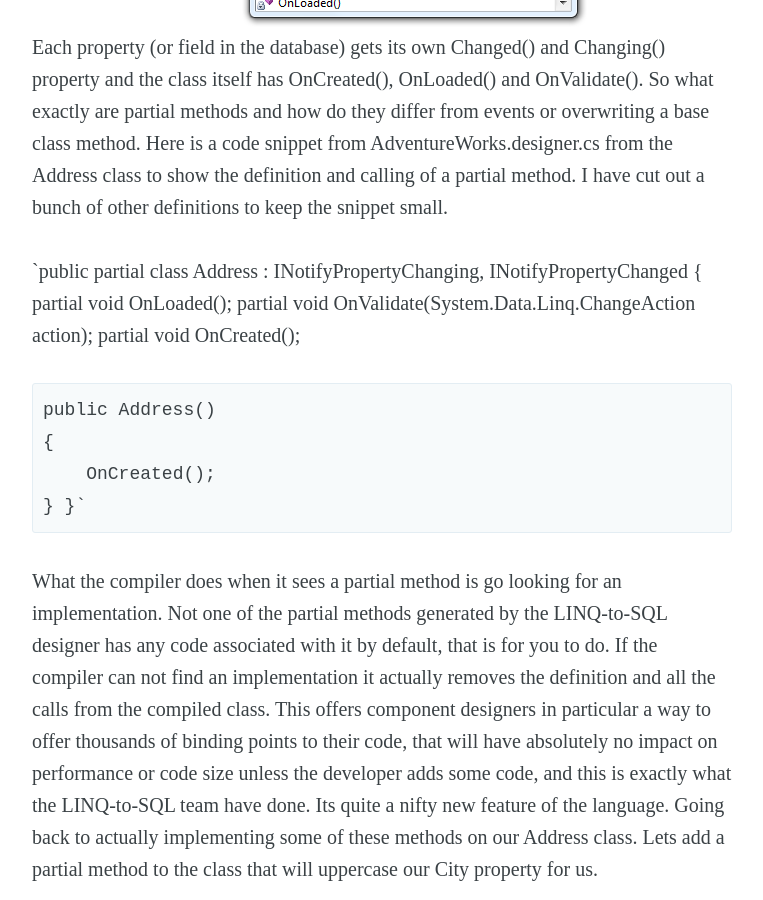
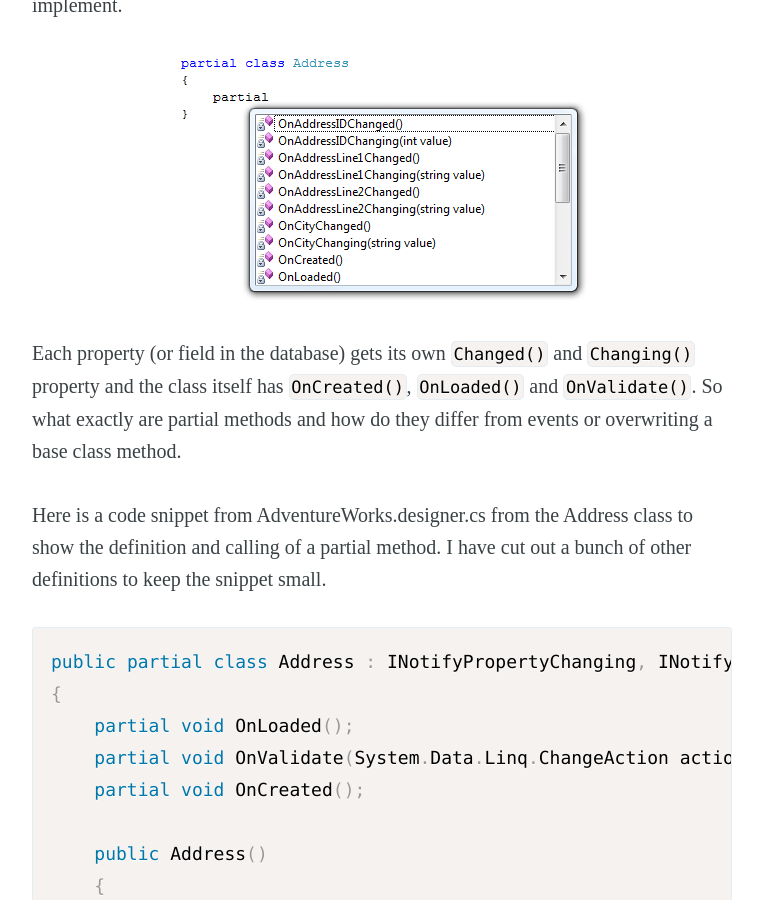
Before and after one commit to csainty/csainty.github.io, a Jekyll site: the page built from _posts/2008-01-04-linq-to-sql-extending-data-classes.md, in a window 1280 px wide and 900 px high, scrolled down 1257 px. Shown: the whole window, without its empty margins (258-1021 px from the left). Built offline with Jekyll 4.4.1, drawn with Linux system fonts in a browser that asks for light colours; some web fonts are replaced; Markdown is read by kramdown in place of the engine named in the settings; some of the changed text lies outside the part shown.

Commit message:
Tidied more old posts, back into 2007 now

````diff
--- a/_posts/2008-01-04-linq-to-sql-extending-data-classes.md
+++ b/_posts/2008-01-04-linq-to-sql-extending-data-classes.md
@@ -4,14 +4,16 @@ layout: post
 permalink: /2008/01/linq-to-sql-extending-data-classes.html
 tags: linqtosql dotnet
 guid: tag:blogger.com,1999:blog-25631453.post-9115976822052286810
+tidied: true
 ---
 
 Next we are going to look at how you can use partial classes and partial methods to add functionality to your generated LINQ-to-SQL classes. One of the nice things about partial classes and the new partial methods is that you can extend the generated classes into a separate file that is not destroyed when you update the underlying data model. See my complaint [here]({% post_url 2007-12-31-linq-to-sql-customisation %}) about other ways of changing the classes that does not have this benefit.
-First things first is to create a new C# class file, I have called it AdventureWorks_Extra.cs to sort it below the AdventureWorks.dbml
+First things first is to create a new C# class file, I have called it `AdventureWorks_Extra.cs` to sort it below the `AdventureWorks.dbml`
 
 <!-- more -->
 
-`using System;
+```csharp
+using System;
 using System.Collections.Generic;
 using System.Linq;
 using System.Text;
@@ -22,16 +24,21 @@ namespace AdventureWorks
     {
 
     }
-}`
+}
+```
 
 
-Here we will be extending the Address class, but you can extend any of the generated classes. If we type partial we are presented with a list of partial methods we can implement.
+Here we will be extending the `Address` class, but you can extend any of the generated classes. If we type partial we are presented with a list of partial methods we can implement.
+
 ![partial](/images/1382874053382.png)
-Each property (or field in the database) gets its own Changed() and Changing() property and the class itself has OnCreated(), OnLoaded() and OnValidate().
+
+Each property (or field in the database) gets its own `Changed()` and `Changing()` property and the class itself has `OnCreated()`, `OnLoaded()` and `OnValidate()`.
 So what exactly are partial methods and how do they differ from events or overwriting a base class method.
-  Here is a code snippet from AdventureWorks.designer.cs from the Address class to show the definition and calling of a partial method. I have cut out a bunch of other definitions to keep the snippet small.
 
-`public partial class Address : INotifyPropertyChanging, INotifyPropertyChanged
+Here is a code snippet from AdventureWorks.designer.cs from the Address class to show the definition and calling of a partial method. I have cut out a bunch of other definitions to keep the snippet small.
+
+```csharp
+public partial class Address : INotifyPropertyChanging, INotifyPropertyChanged
 {
     partial void OnLoaded();
     partial void OnValidate(System.Data.Linq.ChangeAction action);
@@ -41,64 +48,66 @@ So what exactly are partial methods and how do they differ from events or overwr
     {
         OnCreated();
     }
-}`
-
+}
+```
 
 What the compiler does when it sees a partial method is go looking for an implementation. Not one of the partial methods generated by the LINQ-to-SQL designer has any code associated with it by default, that is for you to do. If the compiler can not find an implementation it actually removes the definition and all the calls from the compiled class. This offers component designers in particular a way to offer thousands of binding points to their code, that will have absolutely no impact on performance or code size unless the developer adds some code, and this is exactly what the LINQ-to-SQL team have done. Its quite a nifty new feature of the language.
+
 Going back to actually implementing some of these methods on our Address class. Lets add a partial method to the class that will uppercase our City property for us.
 
-`public partial class Address
+```csharp
+public partial class Address
 {
     partial void OnCityChanged()
     {
         _City = _City.ToUpper();
     }
-}`
-
+}
+```
 
 We can then check this from our code
 
-`AdventureWorksDataContext db = new AdventureWorksDataContext();
+```csharp
+AdventureWorksDataContext db = new AdventureWorksDataContext();
 db.Log = Console.Out;
 
 Address a = new Address();
 a.City = "Seattle";
-Console.WriteLine(a.City); // SEATTLE`
+Console.WriteLine(a.City); // SEATTLE
+```
 
 
 Alternatively we can use the OnValidate() method to apply some business logic checks.
 
-`partial void OnValidate(System.Data.Linq.ChangeAction action)
+```csharp
+partial void OnValidate(System.Data.Linq.ChangeAction action)
 {
     if (action == ChangeAction.Delete && CustomerAddresses.Count() != 0)
     {
         throw new Exception("Can not delete an address that is in use");
     }
-}`
+}
 
-
-
-`AdventureWorksDataContext db = new AdventureWorksDataContext();
+AdventureWorksDataContext db = new AdventureWorksDataContext();
 db.Log = Console.Out;
 
 Address addr = db.Addresses.Where(a => a.CustomerAddresses.Count() > 0).First();
 db.Addresses.DeleteOnSubmit(addr);
-db.SubmitChanges(); // Throws Exception`
-
+db.SubmitChanges(); // Throws Exception
+```
 
 Another use for this technique is to add helper functions to your underlying data object. For example we are going to add a method to our Address class that can format up an address label (suitable for an envelope)
 
-`public string GetAddressLabel()
+```csharp
+public string GetAddressLabel()
 {
     return AddressLine1 + "\n"
         + (AddressLine2 == null ? "" : AddressLine2 + "\n")
         + City + " " + PostalCode + " " + StateProvince.StateProvinceCode + "\n"
         + StateProvince.CountryRegion.Name;
-}`
+}
 
-
-
-`AdventureWorksDataContext db = new AdventureWorksDataContext();
+AdventureWorksDataContext db = new AdventureWorksDataContext();
 db.Log = Console.Out;
 
 Address addr = db.Addresses.First();
@@ -106,7 +115,8 @@ Console.WriteLine(addr.GetAddressLabel());
 
 // 1970 Napa Ct.
 // Bothell 98011 WA
-// United States`
+// United States
+```
 
 
 There is just a couple of options available to you for extending the generated data model. One area of LINQ I have not investigated thoroughly yet is adding functionality to LINQ itself to provide methods on IQueryable that can alter the expression tree that gets turned in SQL. If these sorts of changes are possible it will open all sorts of possibilities.
````
Also changed, not shown: _posts/2008-01-13-extension-methods.md (+29 -48 lines), _posts/2008-02-17-yui-yahoo-ui-library.md (+13 -5 lines), _posts/2008-02-26-linq-to-sql-sqlmetalexe.md (+11 -7 lines), _posts/2008-03-12-aspnet-mvc-testing.md (+24 -44 lines).
